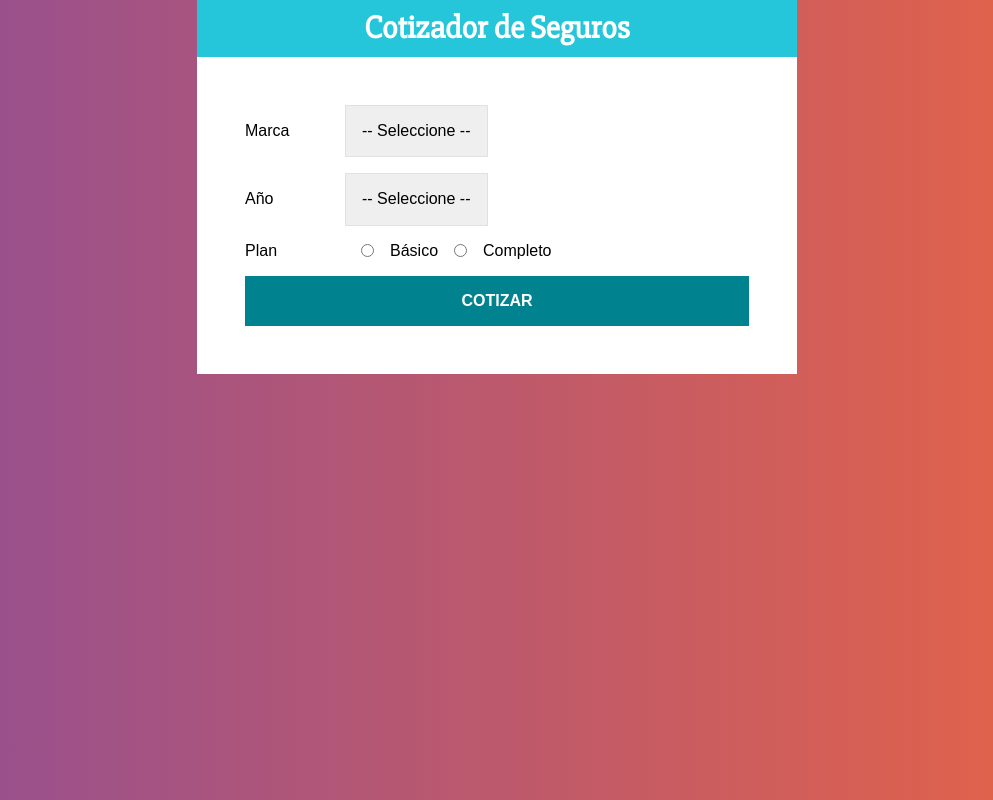
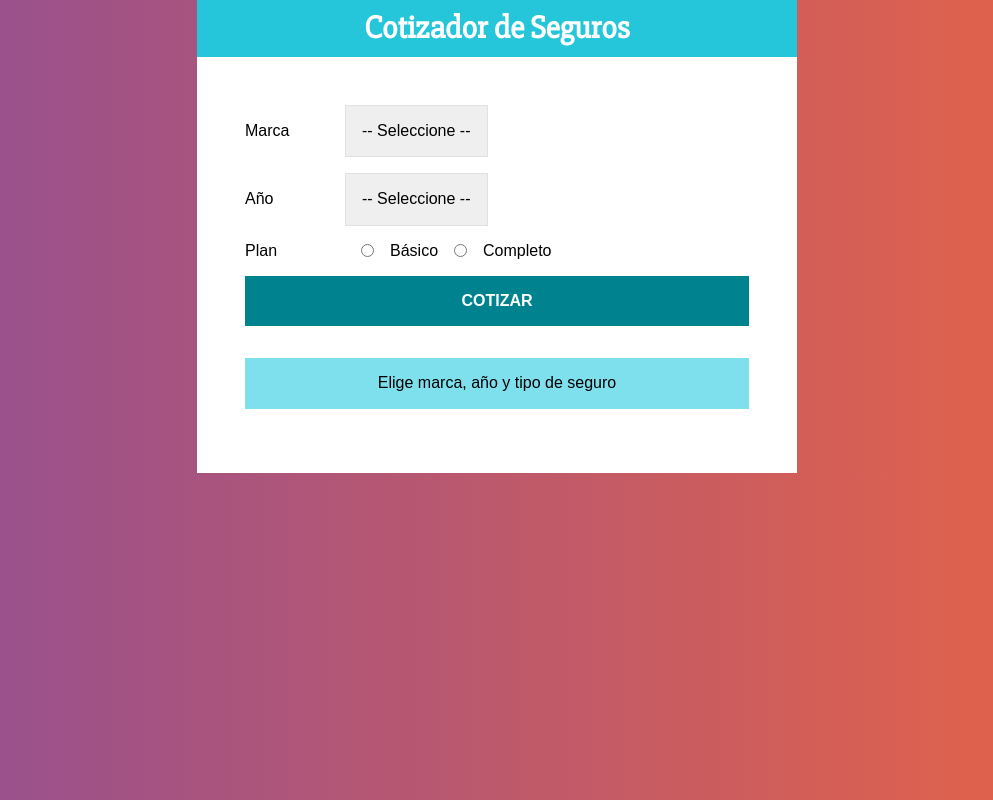
Before and after one commit to Jackeline1410/Cotizador, a React (Create React App) app: page / in a window 1280 px wide. Shown: the whole page, without its empty margins (143-1136 px from the left). Built offline with nearby package versions, Linux system fonts and the light colour scheme.

Commit message:
Mostrando el total a pagar

```diff
--- a/src/App.js
+++ b/src/App.js
@@ -2,6 +2,7 @@
 import Header from './components/Header';
 import Formulario from './components/Formulario';
 import Resumen from './components/Resumen';
+import Resultado from './components/Resultado';
 
 import styled from '@emotion/styled';
 
@@ -27,7 +28,7 @@
   });
 
 // extraer datos
-const { datos } = resumen;
+const { cotizacion, datos } = resumen;
 
   return (
     <Contenedor>
@@ -43,6 +44,10 @@
       datos={datos}
       />
 
+      <Resultado
+        cotizacion={cotizacion}
+      />
+
     </ContenedorFormulario>
     </Contenedor>
   );
--- a/src/components/Resultado.js
+++ b/src/components/Resultado.js
@@ -0,0 +1,43 @@
+import React from 'react';
+import styled from '@emotion/styled';
+
+const Mensaje = styled.p`
+    background-color: rgb(127, 224, 237);
+    margin-top: 2rem;
+    padding: 1rem;
+    text-align: center;
+`;
+
+
+const ResultadoCotizacion = styled.div`
+    text-align: center;
+    padding: .5rem;
+    border: 1px solid #26C6DA;
+    background-color: rgb(127, 224, 237);
+    margin-top: 1rem;
+    position: relative;
+`;
+
+const TextoCotizacion = styled.p`
+    color: #00838F;
+    padding: 1rem;
+    text-transform: uppercase;
+    font-weight: bold;
+    margin: 0;
+`;
+
+const Resultado = ({cotizacion}) => {
+
+    return (
+        (cotizacion === 0)
+        ? <Mensaje>Elige marca, año y tipo de seguro</Mensaje>
+        :
+            (
+                <ResultadoCotizacion>
+            <TextoCotizacion>El total es: $ {cotizacion}</TextoCotizacion>
+                </ResultadoCotizacion>
+            )
+    )
+}
+
+export default Resultado;
--- a/src/index.css
+++ b/src/index.css
@@ -9,8 +9,8 @@
 }
 ul {
   list-style: none;
-  padding: none;
-  margin: none;
+  padding: 0;
+  margin: 0;
 }
 span.resultado {
   position: relative;
```
